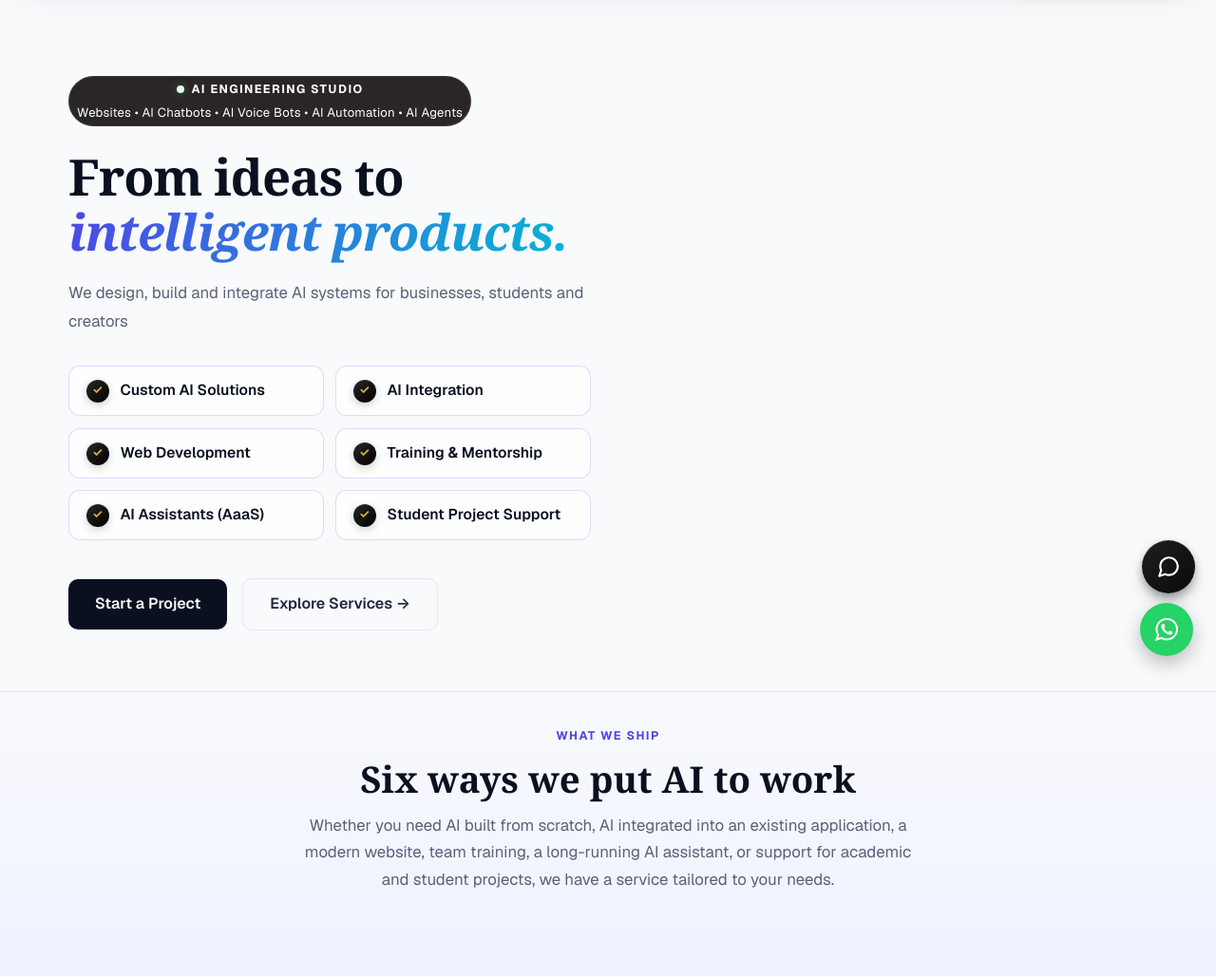
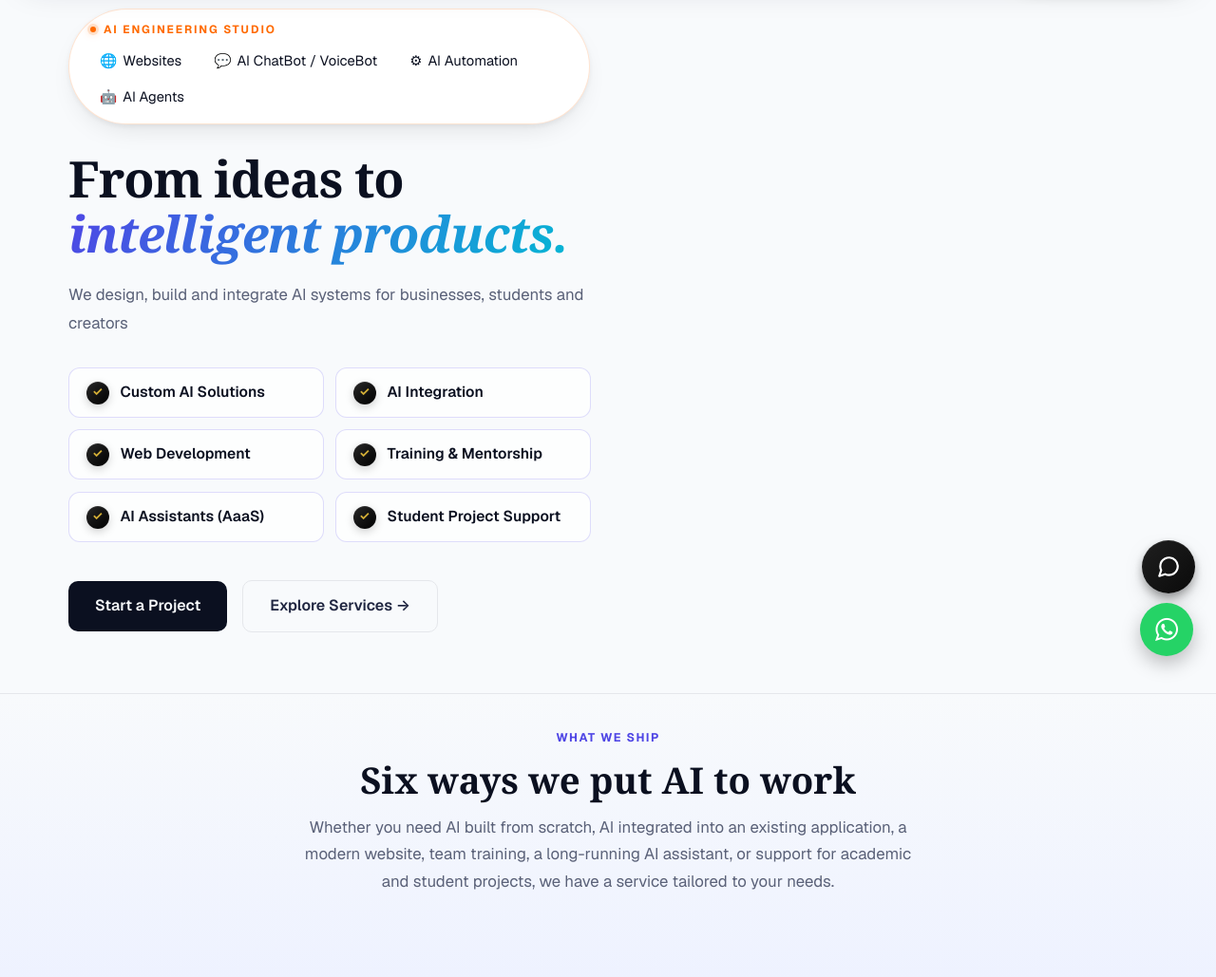
Before and after one commit to skysal123/AIFORGE, a Flask app: page / in a window 1280 px wide. Shown: the part 85-1114 px from the top of the page at 95% size. Run offline with Flask 3, Linux system fonts and the light colour scheme.

Commit message:
AI studio added

```diff
--- a/app/static/css/style.css
+++ b/app/static/css/style.css
@@ -623,7 +623,7 @@ body.nav-open .nav-toggle-bar:nth-child(3) { transform: translateY(-7px) rotate(
 /* ------------------------------------------------------------------ */
 
 .hero {
-    padding: 5rem 2rem 4rem;
+    padding: 1rem 2rem 4rem;
     display: grid;
     grid-template-columns: 1.05fr 1fr;
     gap: 4rem;
@@ -631,78 +631,6 @@ body.nav-open .nav-toggle-bar:nth-child(3) { transform: translateY(-7px) rotate(
     max-width: var(--max-width);
     margin: 0 auto;
     position: relative;
-}
-
-/* .hero-eyebrow {
-    display: inline-flex;
-    align-items: center;
-    gap: 8px;
-    background: var(--accent-light);
-    color: var(--accent-strong);
-    font-size: 0.78rem;
-    font-weight: 700;
-    letter-spacing: 0.08em;
-    text-transform: uppercase;
-    padding: 0.4rem 0.9rem;
-    border-radius: 999px;
-    margin-bottom: 1.5rem;
-    border: 1px solid #c7d2fe;
-}
-
-.hero-eyebrow .dot {
-    width: 6px;
-    height: 6px;
-    background: var(--accent);
-    border-radius: 50%;
-    box-shadow: 0 0 0 4px rgba(17, 17, 17, 0.2);
-} */
-
-.hero-eyebrow {
-    display: inline-flex;
-    flex-direction: column;
-    align-items: center;
-    gap: 6px;
-
-    background: rgba(19, 15, 15, 0.9);
-    color: #ffffff;
-
-    padding: 0.20rem 0.50rem;
-    border-radius: 40px;
-
-    border: 1px solid rgba(255,255,255,0.08);
-    backdrop-filter: blur(12px);
-
-    margin-bottom: 1.5rem;
-}
-
-.hero-eyebrow-title {
-    display: flex;
-    align-items: center;
-    gap: 8px;
-
-    font-size: 0.78rem;
-    font-weight: 700;
-    letter-spacing: 0.12em;
-    text-transform: uppercase;
-    color: #ffffff;
-}
-
-.hero-eyebrow-subtitle {
-    font-size: 0.82rem;
-    font-weight: 500;
-    color: rgb(255, 255, 255);
-    text-transform: none;
-    letter-spacing: 0.02em;
-    text-align: center;
-    line-height: 1.4;
-}
-
-.hero-eyebrow .dot {
-    width: 8px;
-    height: 8px;
-    background: #e5faed;   /* Green indicator */
-    border-radius: 50%;
-    box-shadow: 0 0 10px rgba(34,197,94,0.5);
 }
 
 .hero-title {
@@ -732,6 +660,147 @@ body.nav-open .nav-toggle-bar:nth-child(3) { transform: translateY(-7px) rotate(
 }
 
 .hero-actions { display: flex; gap: 1rem; align-items: center; flex-wrap: wrap; }
+
+/* ------------------------------------------------------------------ */
+/* Hero studio badge — "AI Engineering Studio" eyebrow                */
+/* ------------------------------------------------------------------ */
+
+.hero-studio {
+    display: inline-flex;
+    align-items: center;
+    gap: 22px;
+    padding: 12px 22px;
+    background: var(--paper-card);
+    border: 1px solid rgba(255, 106, 0, 0.18);
+    border-radius: 999px;
+    box-shadow:
+        0 12px 32px -16px rgba(17, 17, 17, 0.18),
+        0 2px 6px   rgba(17, 17, 17, 0.06),
+        inset 0 1px 0 rgba(255, 255, 255, 0.9);
+    margin: -1.5rem 0 1.75rem;
+    transition: box-shadow 320ms var(--ease-out),
+                border-color 320ms var(--ease-out);
+    animation: hero-studio-in 700ms var(--ease-out) both;
+    max-width: 100%;
+}
+
+.hero-studio:hover {
+    border-color: rgba(255, 106, 0, 0.55);
+    box-shadow:
+        0 18px 44px -14px rgba(255, 106, 0, 0.28),
+        0 4px 12px  rgba(17, 17, 17, 0.08),
+        inset 0 1px 0 rgba(255, 255, 255, 0.95);
+}
+
+@keyframes hero-studio-in {
+    from { opacity: 0; transform: translateY(10px); }
+    to   { opacity: 1; transform: translateY(0); }
+}
+
+@media (prefers-reduced-motion: reduce) {
+    .hero-studio { animation: none; }
+}
+
+/* --- Right-side content ------------------------------------------ */
+.hero-studio-content {
+    display: flex;
+    flex-direction: column;
+    gap: 8px;
+    min-width: 0;
+}
+
+.hero-studio-label {
+    display: inline-flex;
+    align-items: center;
+    gap: 8px;
+    font-size: 0.74rem;
+    font-weight: 700;
+    letter-spacing: 0.16em;
+    text-transform: uppercase;
+    color: #FF6A00;
+}
+
+.hero-studio-label-dot {
+    width: 6px;
+    height: 6px;
+    border-radius: 50%;
+    background: #FF6A00;
+    box-shadow:
+        0 0 0 3px rgba(255, 106, 0, 0.15),
+        0 0 8px  rgba(255, 106, 0, 0.6);
+}
+
+.hero-studio-services {
+    list-style: none;
+    margin: 0;
+    padding: 0;
+    display: flex;
+    flex-wrap: wrap;
+    align-items: center;
+    gap: 6px 14px;
+}
+
+.hero-studio-service {
+    display: inline-flex;
+    align-items: center;
+    gap: 6px;
+    font-size: 0.92rem;
+    font-weight: 500;
+    color: var(--ink);
+    padding: 4px 10px;
+    border-radius: 999px;
+    background: transparent;
+    transition: transform 240ms var(--ease-out),
+                background-color 240ms var(--ease-out),
+                color 240ms var(--ease-out);
+    opacity: 0;
+    animation: hero-studio-service-in 500ms var(--ease-out) forwards;
+}
+
+.hero-studio-service:nth-child(1) { animation-delay: 350ms; }
+.hero-studio-service:nth-child(2) { animation-delay: 450ms; }
+.hero-studio-service:nth-child(3) { animation-delay: 550ms; }
+.hero-studio-service:nth-child(4) { animation-delay: 650ms; }
+
+@keyframes hero-studio-service-in {
+    from { opacity: 0; transform: translateY(6px); }
+    to   { opacity: 1; transform: translateY(0); }
+}
+
+@media (prefers-reduced-motion: reduce) {
+    .hero-studio-service {
+        opacity: 1;
+        animation: none;
+    }
+}
+
+@media (hover: hover) {
+    .hero-studio-service:hover {
+        transform: translateY(-4px);
+        background: rgba(255, 106, 0, 0.08);
+        color: #111111;
+    }
+}
+
+/* --- Mobile ------------------------------------------------------ */
+@media (max-width: 768px) {
+    .hero-studio {
+        flex-direction: column;
+        align-items: flex-start;
+        gap: 14px;
+        padding: 18px;
+        border-radius: 22px;
+    }
+
+    .hero-studio-services {
+        gap: 8px;
+        width: 100%;
+    }
+
+    .hero-studio-service {
+        font-size: 0.88rem;
+    }
+}
 
 /* Hero highlights — clickable service cards --------------------- */
 .hero-highlights {
@@ -987,7 +1056,7 @@ body.nav-open .nav-toggle-bar:nth-child(3) { transform: translateY(-7px) rotate(
         margin: 0 auto 2.5rem;
     }
     .hero-actions { justify-content: center; }
-    .hero-eyebrow { margin: 0 auto 1.5rem; }
+    .hero-studio { margin: 0 auto 1.5rem; }
     /* On touch devices the hover block is suppressed; active already covers it */
 }
 
--- a/app/templates/landing.html
+++ b/app/templates/landing.html
@@ -11,16 +11,33 @@
 <section class="hero">
     <div class="hero-inner">
 
-        <span class="hero-eyebrow">
-    <span class="hero-eyebrow-title">
-        <span class="dot"></span>
-        AI Engineering Studio
-    </span>
+        <div class="hero-studio">
+            <div class="hero-studio-content">
+                <span class="hero-studio-label">
+                    <span class="hero-studio-label-dot"></span>
+                    AI Engineering Studio
+                </span>
 
-    <span class="hero-eyebrow-subtitle">
-        Websites • AI Chatbots • AI Voice Bots • AI Automation • AI Agents
-    </span>
-</span>
+                <ul class="hero-studio-services" role="list">
+                    <li class="hero-studio-service">
+                        <span class="hero-studio-service-icon" aria-hidden="true">🌐</span>
+                        <span>Websites</span>
+                    </li>
+                    <li class="hero-studio-service">
+                        <span class="hero-studio-service-icon" aria-hidden="true">💬</span>
+                        <span>AI ChatBot / VoiceBot</span>
+                    </li>
+                    <li class="hero-studio-service">
+                        <span class="hero-studio-service-icon" aria-hidden="true">⚙</span>
+                        <span>AI Automation</span>
+                    </li>
+                    <li class="hero-studio-service">
+                        <span class="hero-studio-service-icon" aria-hidden="true">🤖</span>
+                        <span>AI Agents</span>
+                    </li>
+                </ul>
+            </div>
+        </div>
         <h1 class="hero-title">
             From ideas to<br>
             <em>intelligent products.</em>
```
